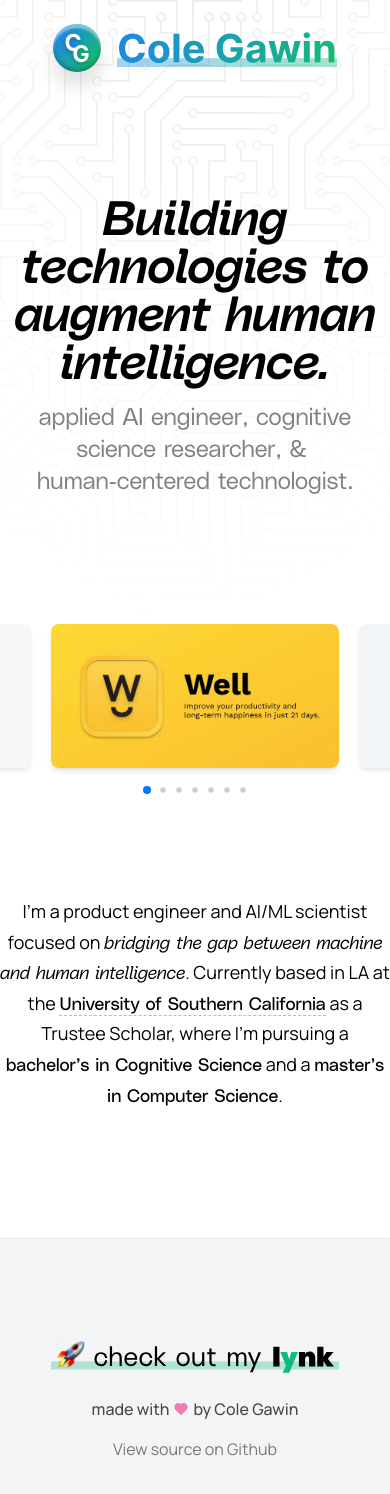
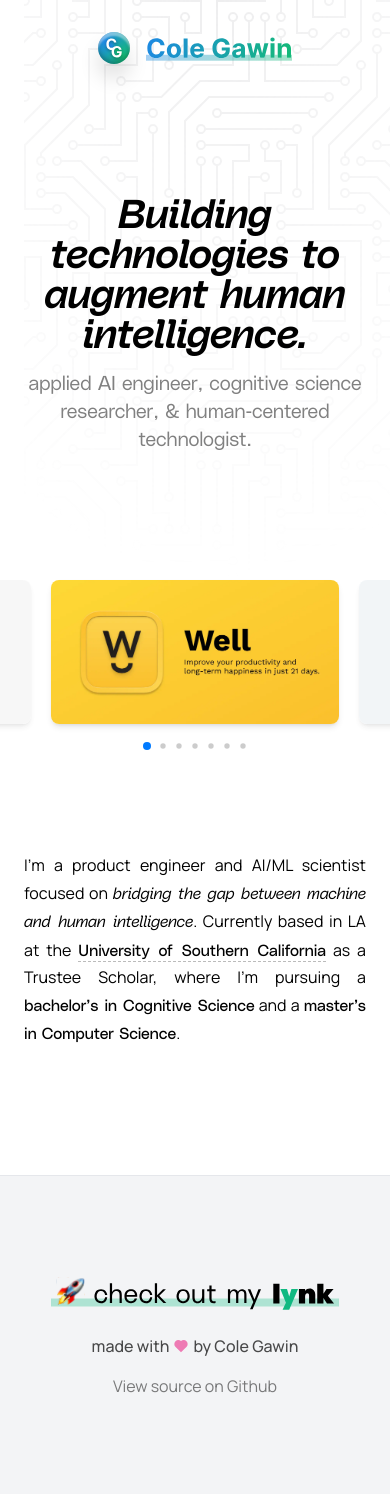
Before and after one commit to chroline/colegaw.in, a Next.js app: page / in a window 390 px wide. Shown: the top 1494 px of the page. Built offline with nearby package versions, Linux system fonts and the light colour scheme.

Commit message:
chore: improve sizing and spacing

```diff
--- a/src/app/hero.tsx
+++ b/src/app/hero.tsx
@@ -25,7 +25,7 @@
 
 export default function Hero({ animate }: { animate: AnimationControls }) {
   return (
-    <div className="relative w-full pb-32 pt-48">
+    <div className="relative w-full px-6 pb-32 pt-48">
       <Decoration />
       <motion.div
         className="relative m-auto max-w-2xl space-y-4 text-center"
@@ -33,11 +33,11 @@
         animate={animate}
         variants={container}
       >
-        <motion.h1 className="font-heading text-5xl font-semibold italic" variants={item}>
+        <motion.h1 className="font-heading text-4xl text-[2.5rem] font-semibold italic sm:text-5xl" variants={item}>
           Building technologies to augment human intelligence.
         </motion.h1>
-        <motion.p className="text-muted mx-auto font-heading text-2xl" variants={item}>
-          applied AI engineer, cognitive science researcher, &&nbsp; human&#8209;centered technologist.
+        <motion.p className="text-muted mx-auto font-heading text-xl md:text-2xl" variants={item}>
+          applied AI engineer, cognitive science researcher, &&nbsp;human&#8209;centered technologist.
         </motion.p>
       </motion.div>
     </div>
--- a/src/app/page.tsx
+++ b/src/app/page.tsx
@@ -62,7 +62,7 @@
         >
           <ProjectSlides />
         </motion.div>
-        <div className="w-full py-32">
+        <div className="w-full px-6 py-32">
           <div className="flex flex-col items-center gap-16">
             <Summary animate={controlsAboutSummary} />
           </div>
--- a/src/app/summary.tsx
+++ b/src/app/summary.tsx
@@ -23,7 +23,7 @@
       initial="hidden"
       animate={animate}
       variants={item}
-      className="prose max-w-[40rem] text-center text-lg"
+      className="prose max-w-[40rem] text-justify sm:text-center sm:text-lg"
     >
       <Text />
     </motion.div>
--- a/src/components/Logo.tsx
+++ b/src/components/Logo.tsx
@@ -1,7 +1,7 @@
 import React from "react";
 
-export const Logo: React.FC<{ size: any }> = ({ size }) => (
-  <div style={{ width: size }} className="w-full">
+export const Logo = () => (
+  <div className="w-8 sm:w-10 md:w-12">
     <div className="logo">
       <svg width="100%" height="100%" viewBox="0 0 512 512" fill="none" xmlns="http://www.w3.org/2000/svg">
         <g filter="url(#filter0_d)">
--- a/src/components/NameLogo.tsx
+++ b/src/components/NameLogo.tsx
@@ -1,7 +1,7 @@
 import React from "react";
 
-export const NameLogo: React.FC<{ size: any }> = ({ size }) => (
-  <div style={{ height: size }}>
+export const NameLogo = () => (
+  <div className="h-8 sm:h-10 md:h-12">
     <svg height={"100%"} viewBox="0 0 445 97" fill="none" xmlns="http://www.w3.org/2000/svg">
       <rect y="69" width="445" height="18" fill="url(#paint0_linear_803_2)" fillOpacity="0.4" />
       <path
```
